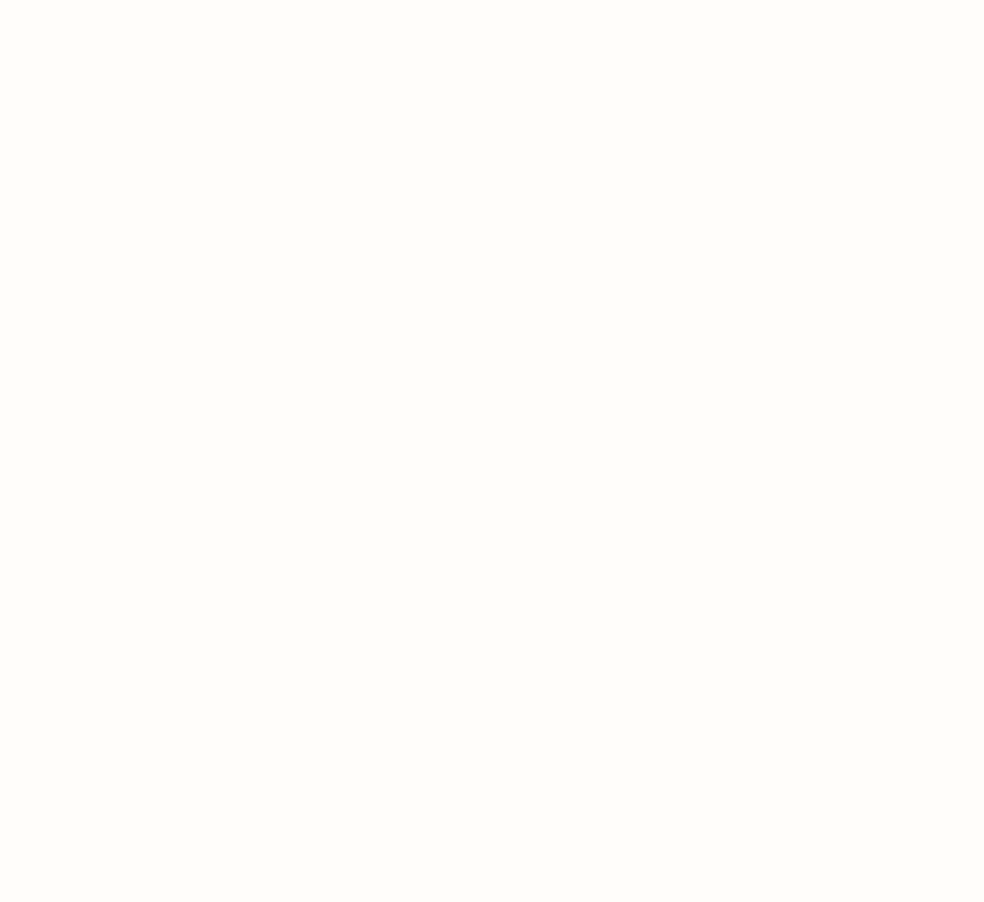
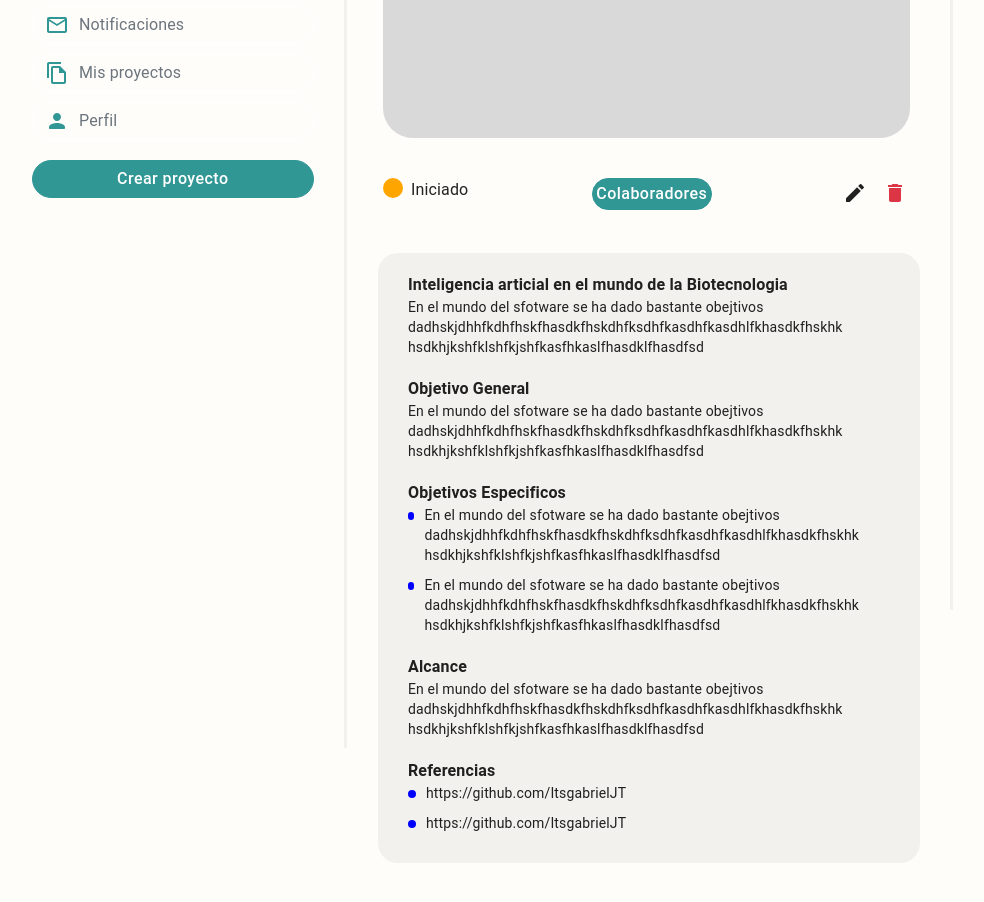
Before and after one commit to ItsgabrielJT/project-core-front, a React (Vite) app: page /projects/1 in a window 1280 px wide. Before the commit this address had no page. Shown: the part 160-1062 px from the top of the page, without its empty margins (6-990 px from the left). Before the commit the page ends 800 px from the top, so only its background shows below. Built offline with nearby package versions, Linux system fonts and the light colour scheme.

Commit message:
Detail project

```diff
--- a/src/assets/statics/constants/styles.jsx
+++ b/src/assets/statics/constants/styles.jsx
@@ -267,8 +267,9 @@ export const ModalButton = styled(Button)(
 );
 
 export const CssContentInfo = {
+  display: 'block',
   backgroundColor: "#F2F1EE",
-  margin: '30px 30px 0px 30px',
+  margin: '30px 30px 0px 60px',
   borderRadius: "20px",
   padding: "20px 30px 30px 30px",
 }
--- a/src/layouts/RightBar.jsx
+++ b/src/layouts/RightBar.jsx
@@ -5,9 +5,12 @@ function RightBar() {
     return (
         <Grid item
         sx={{
-            height: '30vh',
+            height: '89vh',
             backgroundColor: '#FFFDFA',
             position: 'overflow',
+            borderLeft : '3px solid #F2F1EE',
+            marginTop: '50px',
+            paddingTop: '50px',
         }}
          >
 
--- a/src/layouts/SideBar.jsx
+++ b/src/layouts/SideBar.jsx
@@ -31,9 +31,14 @@ function SideBar({ children }) {
             <Grid item xs={3}>
                 <div style={{
                     width: '22%',
-                    paddingLeft: '10px',
-                    marginTop: '70px',
-                    position: 'fixed'
+                    height: '100%',
+                    paddingLeft: '30px',
+                    paddingRight: '30px',
+                    marginTop: '50px',
+                    paddingTop: '50px',
+                    position: 'fixed',
+                    borderRight: '3px solid #F2F1EE'
+
                 }}>
                     {
                         routes.map( (item, index) => (
--- a/src/pages/App.jsx
+++ b/src/pages/App.jsx
@@ -9,6 +9,7 @@ import UserPage from "./securities/UserPage";
 import NotificationsPage from "./notifications/NotificationsPage";
 import EditProject from "./projects/EditProject";
 import ListProjects from "./projects/ListProjects";
+import DetailProject from "./projects/DetailProject";
 
 function App() {
   return (
@@ -27,6 +28,7 @@ function App() {
             <Route path="projects" element={<ListProjects/>} />
             <Route path="notifications" element={<NotificationsPage/>} />
             <Route path="create/project" element={<EditProject/>} />
+            <Route path="projects/:id" element={<DetailProject/>} />
           </Route>
 
         </Routes>
--- a/src/pages/notifications/NotificationsPage.jsx
+++ b/src/pages/notifications/NotificationsPage.jsx
@@ -29,13 +29,15 @@ const NotificationsPage = () => {
                     position: 'overflow',
                     padding: '40px 25px 0px 25px',
                     boxShadow: 'none',
+                    marginRight: '55px',
 
                 }}
             >
                 <Grid container sx={{
                     borderBottom: '2px solid #D9D9D9',
-                    borderRadius: '10px',
-                    padding: '40px 5px 0px 25px',
+                    borderRadius: '30px',
+                    padding: '40px 5px 15px 25px',
+                    marginLeft: '40px',
 
                 }}>
 
--- /dev/null
+++ b/src/pages/projects/DetailProject.jsx
@@ -0,0 +1,256 @@
+import {
+  ButtonGroup,
+  Divider,
+  Grid,
+  Paper,
+  TextField,
+  Typography,
+} from "@mui/material";
+import React, { useState } from "react";
+import ButtonOutline from "@components/buttons/ButtonOutline";
+import ButtonContained from "@components/buttons/ButtonContained";
+import Fab from "@mui/material/Fab";
+import { CssContentInfo, StyledBackdrop } from "@constants/styles";
+import ModalDialog from "@components/modals/ModalDialog";
+import DeleteIcon from "@mui/icons-material/Delete";
+import CreateIcon from "@mui/icons-material/Create";
+
+function DetailProject() {
+  const [open, setOpen] = useState(false);
+  const [loading, setLoading] = useState(false);
+
+  const handleConfirm = () => {
+    setOpen(false);
+  };
+
+  return (
+    <Grid item xs={12}>
+      <ModalDialog
+        title={"Quieres eliminar este proyecto ?"}
+        open={open}
+        onClose={() => setOpen(false)}
+        onConfirm={handleConfirm}
+        slots={{ backdrop: StyledBackdrop }}
+      />
+      <Paper
+        sx={{
+          marginTop: "90px",
+          height: "100%",
+          backgroundColor: "#FFFDFA",
+          position: "overflow",
+          boxShadow: "none",
+        }}
+      >
+        <div
+          style={{
+            backgroundColor: "#D9D9D9",
+            height: "200px",
+            margin: "40px 40px 0px 65px",
+            borderRadius: "30px",
+            display: "flex",
+            flexDirection: "column",
+            justifyContent: "center",
+            alignItems: "center",
+          }}
+        ></div>
+
+        <div>
+          <div
+            style={{
+              display: "flex",
+              justifyContent: "space-between",
+              padding: "20px 35px 10px 65px",
+            }}
+          >
+            <div
+              style={{
+                display: "flex",
+                marginTop: "20px",
+              }}
+            >
+              <div
+                style={{
+                  backgroundColor: "orange",
+                  width: "20px",
+                  height: "20px",
+                  borderRadius: "50px",
+                }}
+              />
+              <Typography
+                variant="body1"
+                style={{
+                  marginLeft: "8px",
+                }}
+              >
+                Iniciado
+              </Typography>
+            </div>
+            <ButtonContained
+              text={"Colaboradores"}
+              style={{
+                width: "120px",
+                height: "32px",
+              }}
+            ></ButtonContained>
+            <div
+              style={{
+                display: "flex",
+                justifyContent: "end",
+                marginTop: "15px",
+              }}
+            >
+              <Fab
+                size="small"
+                aria-label="edit"
+                style={{
+                  backgroundColor: "#FFFDFA",
+                  boxShadow: "none",
+                }}
+              >
+                <CreateIcon />
+              </Fab>
+              <Fab
+                size="small"
+                aria-label="edit"
+                onClick={() => setOpen(true)}
+                style={{
+                  backgroundColor: "#FFFDFA",
+                  boxShadow: "none",
+                }}
+              >
+                <DeleteIcon
+                  sx={{
+                    color: "#DC3545",
+                  }}
+                />
+              </Fab>
+            </div>
+          </div>
+        </div>
+
+        <div style={CssContentInfo}>
+          <div>
+            <Typography variant="body1" sx={{ fontWeight: "bold" }}>
+              Inteligencia articial en el mundo de la Biotecnologia
+            </Typography>
+            <Typography variant="body2" sx={{}}>
+              En el mundo del sfotware se ha dado bastante obejtivos
+              dadhskjdhhfkdhfhskfhasdkfhskdhfksdhfkasdhfkasdhlfkhasdkfhskhk
+              hsdkhjkshfklshfkjshfkasfhkaslfhasdklfhasdfsd
+            </Typography>
+          </div>
+          <div style={{ marginTop: "20px" }}>
+            <Typography variant="body1" sx={{ fontWeight: "bold" }}>
+              Objetivo General
+            </Typography>
+            <Typography variant="body2">
+              En el mundo del sfotware se ha dado bastante obejtivos
+              dadhskjdhhfkdhfhskfhasdkfhskdhfksdhfkasdhfkasdhlfkhasdkfhskhk
+              hsdkhjkshfklshfkjshfkasfhkaslfhasdklfhasdfsd
+            </Typography>
+          </div>
+          <div style={{ marginTop: "20px" }}>
+            <Typography variant="body1" sx={{ fontWeight: "bold" }}>
+              Objetivos Especificos
+            </Typography>
+            <Typography
+              variant="body2"
+              sx={{
+                display: "flex",
+              }}
+            >
+              <div
+                style={{
+                  marginTop: "7px",
+                  backgroundColor: "blue",
+                  width: "15px",
+                  height: "8px",
+                  borderRadius: "100px",
+                  marginRight: "10px",
+                }}
+              />
+              En el mundo del sfotware se ha dado bastante obejtivos
+              dadhskjdhhfkdhfhskfhasdkfhskdhfksdhfkasdhfkasdhlfkhasdkfhskhk
+              hsdkhjkshfklshfkjshfkasfhkaslfhasdklfhasdfsd
+            </Typography>
+            <Typography
+              variant="body2"
+              sx={{
+                display: "flex",
+                marginTop: "10px",
+              }}
+            >
+              <div
+                style={{
+                  marginTop: "7px",
+                  backgroundColor: "blue",
+                  width: "15px",
+                  height: "8px",
+                  borderRadius: "100px",
+                  marginRight: "10px",
+                }}
+              />
+              En el mundo del sfotware se ha dado bastante obejtivos
+              dadhskjdhhfkdhfhskfhasdkfhskdhfksdhfkasdhfkasdhlfkhasdkfhskhk
+              hsdkhjkshfklshfkjshfkasfhkaslfhasdklfhasdfsd
+            </Typography>
+          </div>
+          <div style={{ marginTop: "20px" }}>
+            <Typography variant="body1" sx={{ fontWeight: "bold" }}>
+              Alcance
+            </Typography>
+            <Typography variant="body2">
+              En el mundo del sfotware se ha dado bastante obejtivos
+              dadhskjdhhfkdhfhskfhasdkfhskdhfksdhfkasdhfkasdhlfkhasdkfhskhk
+              hsdkhjkshfklshfkjshfkasfhkaslfhasdklfhasdfsd
+            </Typography>
+          </div>
+          <div style={{ marginTop: "20px" }}>
+            <Typography variant="body1" sx={{ fontWeight: "bold" }}>
+              Referencias
+            </Typography>
+            <Typography
+              variant="body2"
+              sx={{
+                display: "flex",
+              }}
+            >
+              <div
+                style={{
+                  marginTop: "7px",
+                  backgroundColor: "blue",
+                  width: "8px",
+                  height: "8px",
+                  borderRadius: "100px",
+                  marginRight: "10px",
+                }}
+              />
+              https://github.com/ItsgabrielJT
+            </Typography>
+            <Typography
+              variant="body2"
+              sx={{
+                display: "flex",
+                marginTop: "10px",
+              }}
+            >
+              <div
+                style={{
+                  marginTop: "7px",
+                  backgroundColor: "blue",
+                  width: "8px",
+                  height: "8px",
+                  borderRadius: "100px",
+                  marginRight: "10px",
+                }}
+              />
+              https://github.com/ItsgabrielJT
+            </Typography>
+          </div>
+        </div>
+      </Paper>
+    </Grid>
+  );
+}
+
+export default DetailProject;
--- a/src/pages/projects/EditProject.jsx
+++ b/src/pages/projects/EditProject.jsx
@@ -57,7 +57,7 @@ function EditProject() {
         <div style={{
           backgroundColor: "#D9D9D9",
           height: '200px',
-          margin: '40px 40px 0px 40px',
+          margin: '40px 40px 0px 65px',
           borderRadius: "30px",
           display: 'flex',
           flexDirection: 'column',
@@ -100,7 +100,8 @@ function EditProject() {
         <Grid component='form'
           onSubmit={formProject.handleSubmit}
           sx={{
-            paddingX: '40px',
+            paddingLeft: '65px',
+            paddingRight: '40px',
             marginTop: '10px',
           }}>
           <TextField
--- a/src/pages/securities/UserPage.jsx
+++ b/src/pages/securities/UserPage.jsx
@@ -952,6 +952,8 @@ function UserPage() {
             >
                 <div style={{
                     backgroundColor: "#ACCDDC",
+                    marginLeft: "27px",
+
                     height: '200px'
                 }} />
                 <div style={{
@@ -960,7 +962,7 @@ function UserPage() {
                     marginTop: "20px"
                 }}>
                     <div style={{
-                        paddingLeft: "30px"
+                        paddingLeft: "65px"
                     }}>
 
                         <Typography variant="h6">
@@ -1068,7 +1070,7 @@ function UserPage() {
                         'tiramisu'
                     ]}
                     indexBy="country"
-                    margin={{ top: 50, right: 60, bottom: 50, left: 60 }}
+                    margin={{ top: 50, right: 60, bottom: 50, left: 100 }}
                     pixelRatio={1.25}
                     padding={0.15}
                     innerPadding={0}
```
Also changed, not shown: src/pages/projects/ListProjects.jsx (+12 -3 lines).
